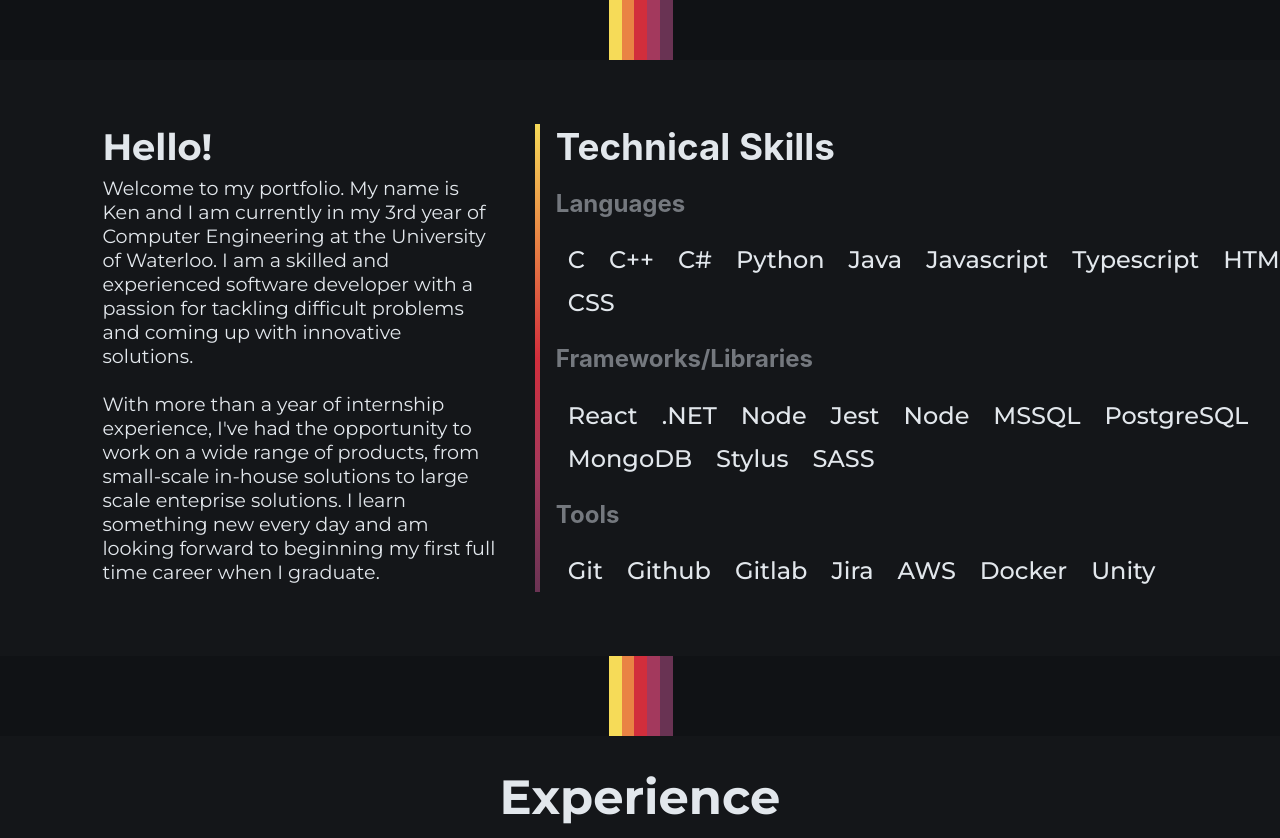
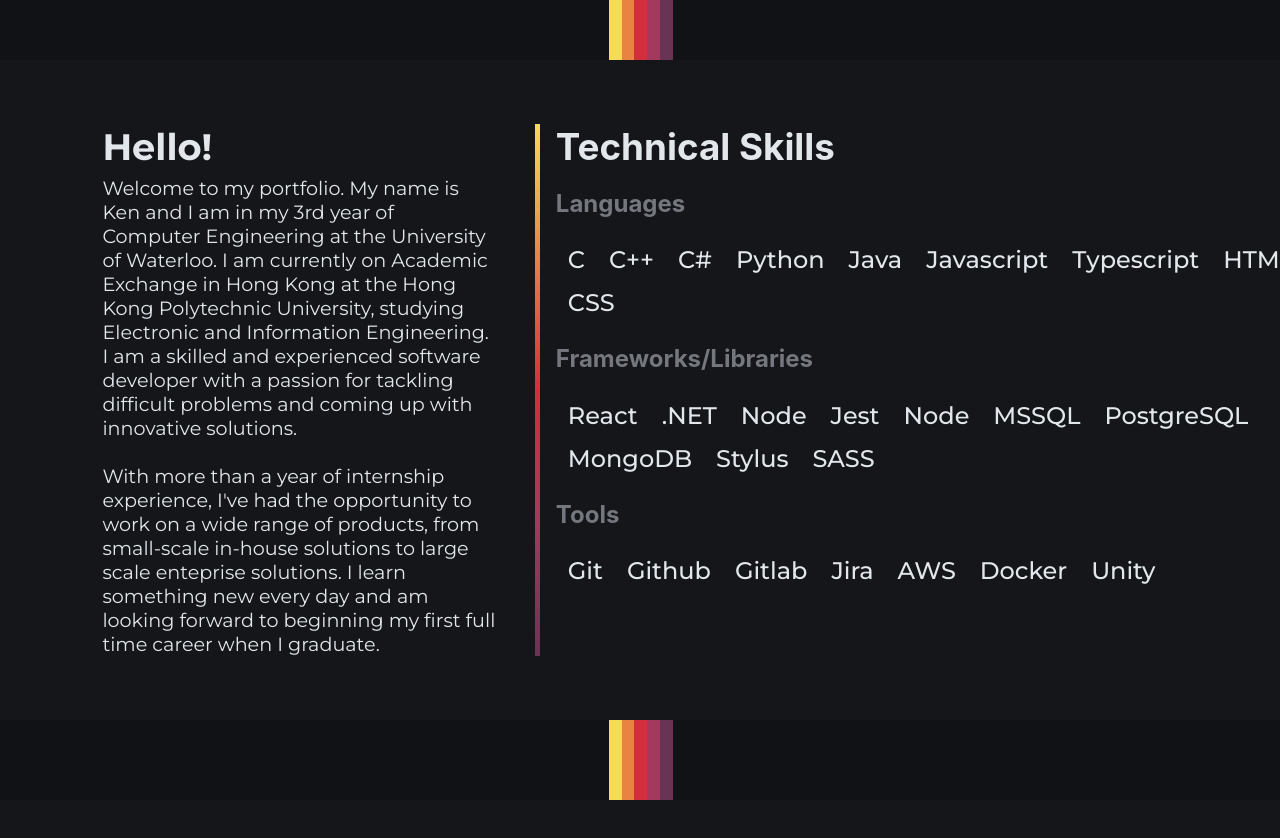
Before and after one commit to kenzoengineer/2022-portfolio, a React (Create React App) app: page / in a window 1280 px wide. Shown: the part 740-1578 px from the top of the page. Built offline with nearby package versions, Linux system fonts and the light colour scheme.

Commit message:
Add exchange

```diff
--- a/src/introduction/Introduction.tsx
+++ b/src/introduction/Introduction.tsx
@@ -10,7 +10,7 @@
         <div id="intro" className="intro-container">
             <div className="intro-content">
                 <h1 className="intro-header">Hello!</h1>
-                Welcome to my portfolio. My name is Ken and I am currently in my 3rd year of Computer Engineering at the University of Waterloo. I am a skilled and experienced software developer with a passion for tackling difficult problems and coming up with innovative solutions.
+                Welcome to my portfolio. My name is Ken and I am in my 3rd year of Computer Engineering at the University of Waterloo. I am currently on Academic Exchange in Hong Kong at the Hong Kong Polytechnic University, studying Electronic and Information Engineering. I am a skilled and experienced software developer with a passion for tackling difficult problems and coming up with innovative solutions.
                 <br />
                 <br />
                 With more than a year of internship experience, I've had the opportunity to work on a wide range of products, from small-scale in-house solutions to large scale enteprise solutions. I learn something new every day and am looking forward to beginning my first full time career when I graduate.
--- a/src/navbar/Navbar.tsx
+++ b/src/navbar/Navbar.tsx
@@ -1,5 +1,5 @@
 import "./Navbar.css";
-import PDF from "./resume_june_2023.pdf";
+import PDF from "./Ken_Jiang_Resume_F23E.pdf";
 import Themeswap from "../themeswap/Themeswap";
 
 interface NavbarItemProps {
```
Also changed, not shown: 1 other file (tests, documents, lock files or other folders).
